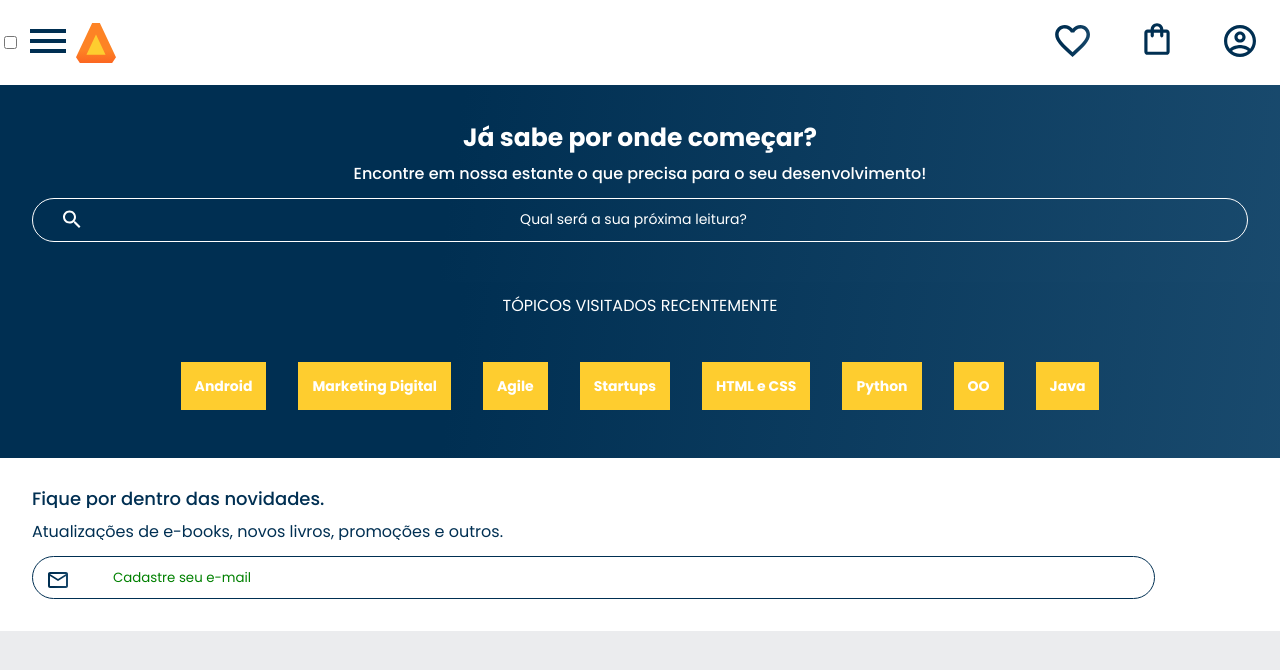
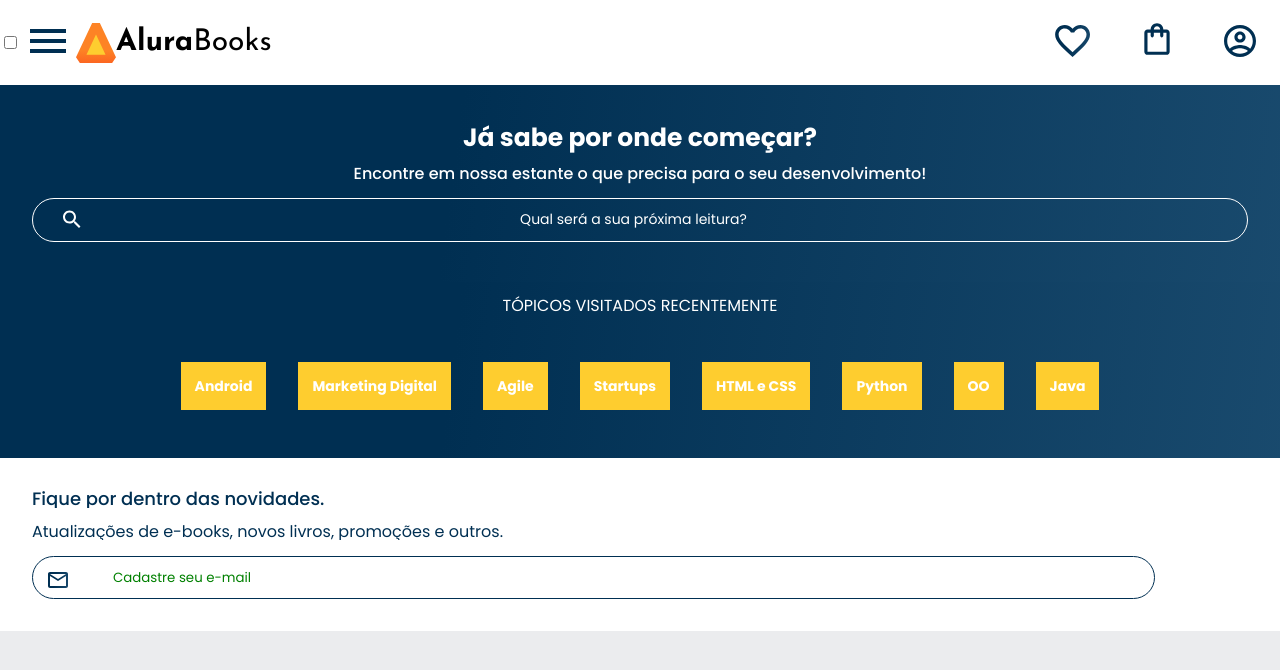
Before and after one commit to andreia025martins/GE--Turma-K, a plain HTML site: page index.html in a window 1280 px wide. Drawn offline with Linux system fonts and the light colour scheme; a web font is replaced by a local one.

Commit message:
Titulo responsivo versão tablet

```diff
--- a/index.html
+++ b/index.html
@@ -9,6 +9,7 @@
     <link rel="preconnect" href="https://fonts.googleapis.com">
 <link rel="preconnect" href="https://fonts.gstatic.com" crossorigin>
 <link href="https://fonts.googleapis.com/css2?family=Poppins:wght@400;500;700&display=swap" rel="stylesheet">
+<link href="https://fonts.googleapis.com/css2?family=Edu+AU+VIC+WA+NT+Hand:wght@400..700&family=Josefin+Sans:ital,wght@0,100..700;1,100..700&family=Poppins:wght@400;700&display=swap" rel="stylesheet">
 </head>
 <body>
     <header class="cabecalho">
@@ -37,6 +38,9 @@
 
         </ul>
         <img src="img/Logo.svg" alt="Logo da Alura" class="cabecalho__logo">
+        <h1 class="container__titulo">
+          <b class="container__titulo--negrito">Alura</b>Books
+        </h1>
       </div>
 
       <div class="container">
--- a/style.css
+++ b/style.css
@@ -10,6 +10,7 @@
    --azul-degrade:linear-gradient(97.54deg, #002F52 35.49%, #326589 165.37%);
    --azul: #002F52;
    --fonte-principal: "poppins";
+   --fonte-secundaria: "Josefin Sans";
 }
 
 body{
--- a/styles/header.css
+++ b/styles/header.css
@@ -50,3 +50,20 @@
     background-clip: text;
     text-transform: uppercase;
 }
+.container__titulo{
+    display: none;
+}
+
+
+@media screen and (min-width: 1024px){
+    .container__titulo{
+        font-family: var(--fonte-secundaria);
+        font-size: 30px;
+        font-weight: 400;
+        display: block;
+    }
+
+    .container__titulo--negrito{
+        font-weight: 700;
+    }
+}
```
